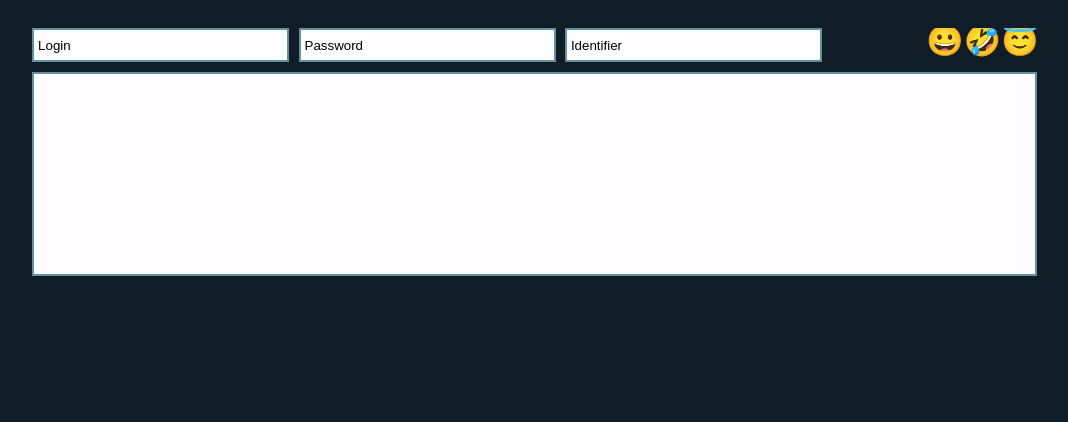
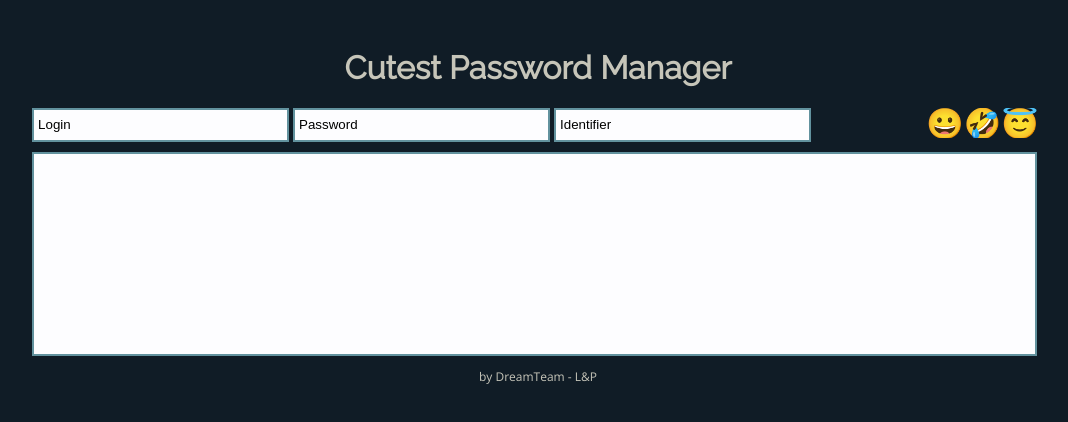
Before and after one commit to lidiaparuzel/passwordmanager, a plain HTML site: page index.html in a window 1280 px wide. Shown: the whole page, without its empty margins (102-1170 px from the left). Drawn offline with nearby package versions, Linux system fonts and the light colour scheme.

Commit message:
first batch of changes

```diff
--- a/index.html
+++ b/index.html
@@ -5,20 +5,25 @@
     <meta name="viewport" content="width=device-width, initial-scale=1.0">
     <meta http-equiv="X-UA-Compatible" content="ie=edge">
     <title>Hello, I'm the best web Password Manager. Yay!</title>
+    <link href="https://fonts.googleapis.com/css?family=Open+Sans|Raleway&display=swap" rel="stylesheet">
     <link rel="stylesheet" href="main.css">
 </head>
 <body>
     <div class="container">
+        <div class="row"><h1>Cutest Password Manager</h1></div>
         <div class="row">
             <input id="login" type="text" value=" Login">
             <input id="password" type="text" value=" Password">
             <input id="identifier" type="text" value=" Identifier">
             <!-- U+1F600 U+1F923 U+1F607 U+1F911 U+1F910 U+1F975 U+1F920 U+1F973 U+1F913 U+1F631 U+1F608 U+1F47E	U+1F4A3 U+1F483 U+1F435  U+1F415 U+1F437 U+1F40A U+1F40C U+1F9A0 U+1F33C U+1F345 U+1F965 -->
-            <p>&#x1F600;&#x1F923;&#x1F607;</p>
+            <p class="emoji">&#x1F600;&#x1F923;&#x1F607;</p>
         </div>
         <div class="row">
             <div class="presentation"></div>
         </div>
+        <footer>
+            <p>by DreamTeam - L&P</p>
+        </footer>
     </div>
     <p></p>
 </body>
--- a/main.css
+++ b/main.css
@@ -1,4 +1,11 @@
 :root {
+    /*
+    Independence (light navy blue) : #3A506B
+    White: #FDFDFF
+    Eerie Black: #101C26
+    Pale Silver: #C6C5B9
+    Desaturated Cyan: #62929E
+    */
     --bodyBackground: #101C26;
     --buttonBackground: #FDFDFF;
     --borderColor: #62929E;
@@ -6,7 +13,8 @@
 
 body {
     background-color: var(--bodyBackground);
-    font-family: Courier, Consolas, monospace;
+    font-family: "Open Sans", sans-serif;
+    color: #C6C5B9;
 }
 .container {
     padding-top: 20px;
@@ -14,6 +22,15 @@ body {
     width: 80%;
     display: block;
     overflow: hidden;
+}
+h1 {
+    text-align: center;
+    font-family: "Raleway", sans-serif;
+}
+footer {
+    display: inline;
+    text-align: center;
+    font-size: 12px;
 }
 .row {
     text-align: left;
@@ -29,7 +46,6 @@ body {
     background-color: var(--buttonBackground);
 }
 .row > p {
-    float: right;
     margin: 0 5px 5px 0;
     font-size: 30px;
     overflow: hidden;
@@ -39,6 +55,9 @@ body {
     display: inline-block;
     padding: 0;
     vertical-align: bottom;
+}
+.emoji {
+    float: right;
 }
 .row > .presentation {
     width: 99%;
```
